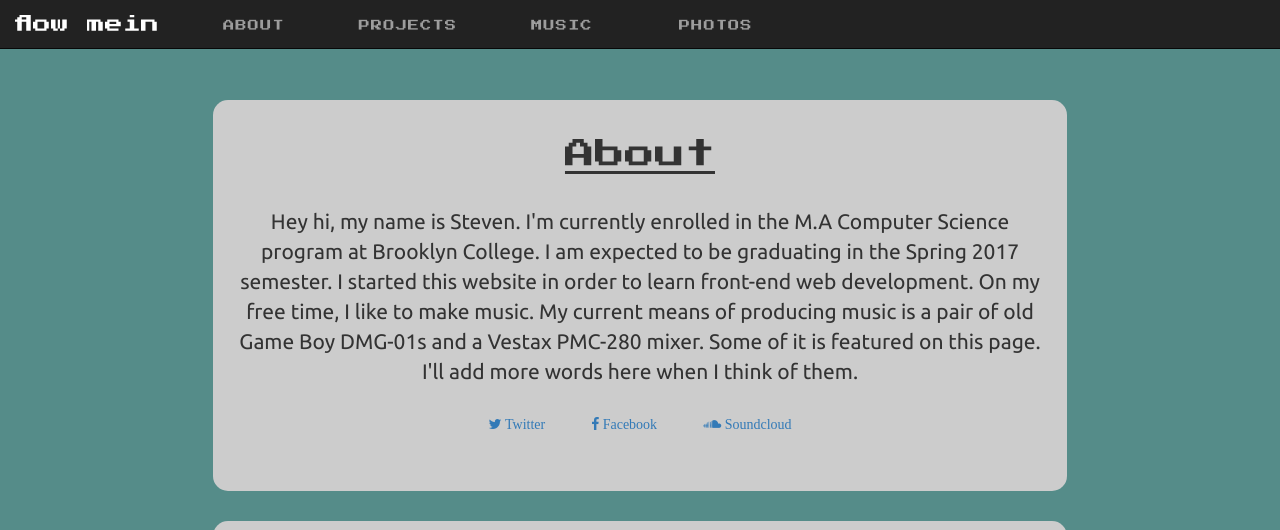
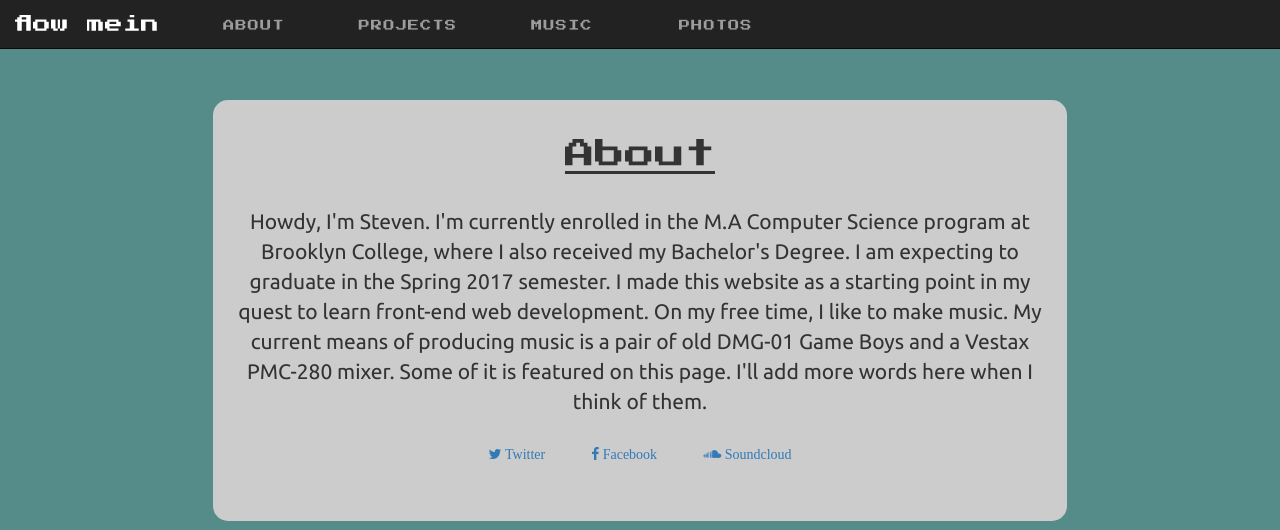
Before and after one commit to flowmein/flowmein.github.io, a plain HTML site: page index.html in a window 1280 px wide. Shown: the top 530 px of the page. Drawn offline with nearby package versions, Linux system fonts and the light colour scheme.

Commit message:
updated About text

```diff
--- a/index.html
+++ b/index.html
@@ -32,7 +32,7 @@
 
       <div class="container-fluid text-center jumbotron col-md-8 col-md-offset-2">
         <h2 id="about" class="text-center">About</h2>
-        <p>Hey hi, my name is Steven. I'm currently enrolled in the M.A Computer Science program at Brooklyn College. I am expected to be graduating in the Spring 2017 semester. I started this website in order to learn front-end web development. On my free time, I like to make music. My current means of producing music is a pair of old Game Boy DMG-01s and a Vestax PMC-280 mixer. Some of it is featured on this page. I'll add more words here when I think of them.</p>
+        <p>Howdy, I'm Steven. I'm currently enrolled in the M.A Computer Science program at Brooklyn College, where I also received my Bachelor's Degree. I am expecting to graduate in the Spring 2017 semester. I made this website as a starting point in my quest to learn front-end web development. On my free time, I like to make music. My current means of producing music is a pair of old DMG-01 Game Boys and a Vestax PMC-280 mixer. Some of it is featured on this page. I'll add more words here when I think of them.</p>
         <div class="row text-center">
           <ul class="nav">
             <li><a class="btn btn-twitter" href="http://www.twitter.com/flow_mein" target="blank"><i class="fa fa-twitter"> Twitter</i></a></li>
```
